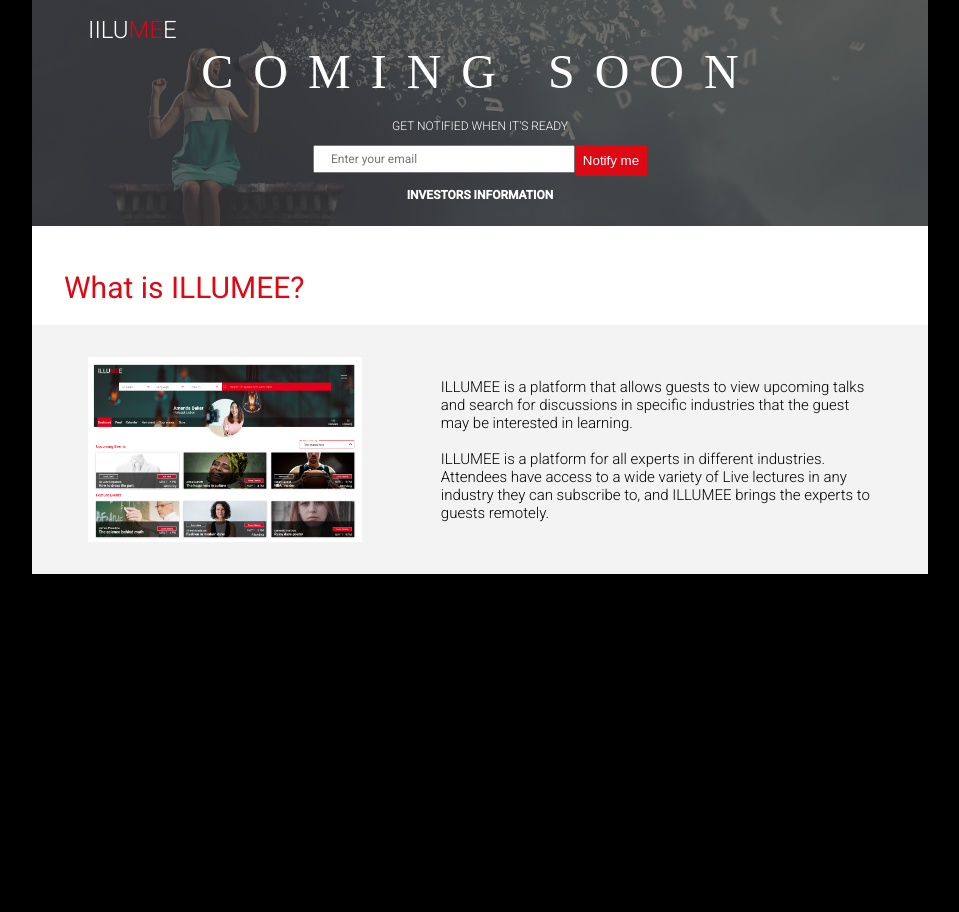
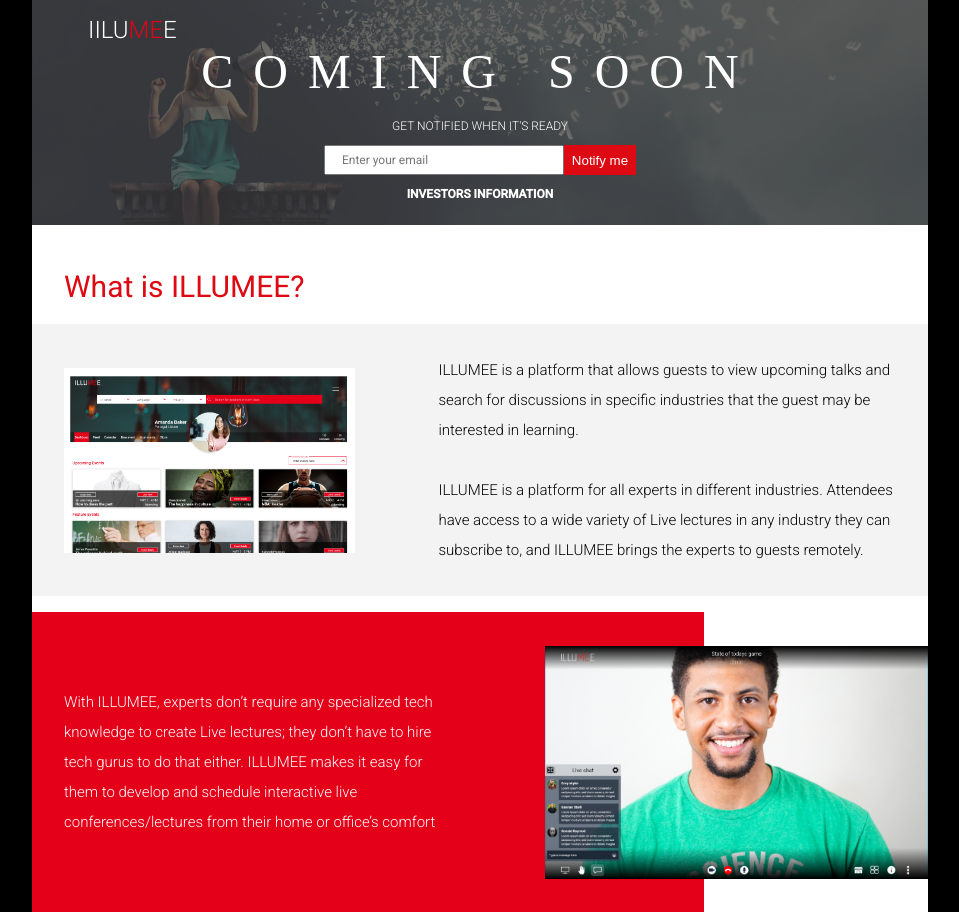
Before and after one commit to Pratha-Me/Illumee, a React (Create React App) app: page / in a window 1280 px wide. Shown: the whole page, without its empty margins (160-1119 px from the left). Before the commit the page ends 800 px from the top, so only its background shows below. Built offline with nearby package versions, Linux system fonts and the light colour scheme.

Commit message:
Conference/Lecture section is finished

```diff
--- a/src/components/Home.js
+++ b/src/components/Home.js
@@ -1,5 +1,6 @@
 import React, { Component } from 'react'
 import dashboard from '../images/Dashboard.png';
+import conference from '../images/Conference.png';
 
 export default class Home extends Component {
     render() {
@@ -19,9 +20,9 @@
 
                 <div className="illumee-body">
                     <h1 className="body-heading"> What is ILLUMEE?</h1>
-                    <div className="flex-div">
-                        <img className="image-resize" src={dashboard} alt="Dashboard"></img>
-                        <p className="flex-p">
+                    <div className="flex-div grey-bg">
+                        <img src={dashboard} alt="Dashboard"></img>
+                        <p className="body-p sm-width-p">
                             ILLUMEE is a platform that allows guests to view upcoming talks and search for discussions in specific industries
                             that the guest may be interested in learning.
                             <br></br> <br></br>
@@ -33,7 +34,7 @@
                             <img className="img-resize"></img>
                         </div>
                         <div className="div-p">
-                            <p className="flex-p">
+                            <p className="body-p">
                             ILLUMEE is a platform that allows guests to view upcoming talks and search for discussions in specific industries
                             that the guest may be interested in learning.
                             <br></br>
@@ -41,7 +42,21 @@
                             lectures in any industry they can subscribe to, and ILLUMEE brings the experts to guests remotely.</p>
                         </div> */}
                     </div>
+                    <div className="relative-div">
+                        <div className="red-bg valign">
+                            <p className="body-p md-width-p">
+                                With ILLUMEE, experts don’t require any specialized tech knowledge to create Live lectures;
+                                they don’t have to hire tech gurus to do that either. ILLUMEE makes it easy for them to develop and
+                                schedule interactive live conferences/lectures from their home or office’s comfort
+                            </p>
+                        </div>
+                        <div className="valign abs-div">
+                            <img src={conference} alt="Live Conference" />
+                        </div>
+
+                    </div>
                 </div>
+
             </React.Fragment>
         )
     }
--- a/src/styles/constant.css
+++ b/src/styles/constant.css
@@ -1,15 +1,20 @@
 :root {
     --body-content-width: 70%;
+
+    --relative-div-height: 300px;
+    /* --image-heigth: ; */
 
     --font-size-para: 15px;
     --letter-spacing-val: 20px;
 
     --font-weight-lighter: lighter;
-    --font-family: "BunueloCleanPro";
+    --font-family: 'BunueloCleanPro';
     --font-family-para: 'Roboto', sans-serif;
 
-    --text-color-red1: #E50019;
-    --text-color-red2: #DD0A14;
+    --color-red1: #E50019;
+    --color-red2: #DD0A14;
+    --text-black: #040405;
+    --text-white: #FBFBFB;
 
     --bg-color-grey: #F3F3F3;
 }
--- a/src/styles/style.css
+++ b/src/styles/style.css
@@ -1,4 +1,8 @@
 @import url("./constant.css");
+
+*{
+    box-sizing: border-box;
+}
 
 html{
     z-index: -1;
@@ -12,6 +16,15 @@
     font-size: var(--font-size-para);
     background-color: white;
 }
+
+/* Aligns items in the vertical axis */
+.valign{
+    display: flex;
+    align-items: center;
+}
+
+/* -------------------------------------------------------- */
+/* -------------------------------------------------------- */
 
 /* Top section starts */
 .intro-heading {
@@ -31,7 +44,7 @@
 }
 
 .intro-heading .brand > span {
-    color: var(--text-color-red1);
+    color: var(--color-red1);
 }
 
 .intro-heading .heading {
@@ -63,31 +76,43 @@
     display: flex;
     justify-content: center;
     align-content: center;
+    height: 30px;
 }
 
 .input-div input {
     font-family: var(--font-family-para);
     width: 240px;
-    height: 22px;
+    height: inherit;
     font-size: 0.75rem;
     padding-left: 1rem;
 }
 
-.intro-heading button {
-    background-color: var(--text-color-red2);
+.input-div button {
+    background-color: var(--color-red2);
     border: none;
     width: 72px;
-    height: 31px;
+    height: inherit;
     color: white;
     font-weight: unset;
 }
 /* Top section ends */
 
+/* -------------------------------------------------------- */
+/* -------------------------------------------------------- */
+
 /* Body (What is Illumee?) starts */
+.sm-width-p {
+    width: 55%;
+}
+
+.md-width-p {
+    width: 65%;
+}
+
 .illumee-body .body-heading {
     font-family: var(--font-family-para);
     font-weight: normal;
-    color: var(--text-color-red2);
+    color: var(--color-red2);
     text-align: left;
     padding-left: 2rem;
     margin-top: 2.75rem;
@@ -97,24 +122,61 @@
     display: flex;
     justify-content: space-between;
     align-items: center;
-    padding: 2rem 3.5rem;
+    padding: 1rem 2rem;
 }
 
-.flex-div{
+.illumee-body .grey-bg{
     background-color: var(--bg-color-grey);
 }
 
-.flex-div .image-resize {
+.flex-div img {
     width: 35%;
     height: 185px;
     object-fit: cover;
     object-position: 0% 0%;
 }
 
-.flex-div .flex-p {
-    width: 55%;
+.body-p {
+    color: var(--text-black);
     font-family: var(--font-family-para);
-    font-weight: lighter;
+    font-size: var(--font-size-para);
+    font-weight: 300;
     text-align: left;
+    line-height: 2;
+}
+
+.relative-div {
+    position: relative;
+    margin-top: 1rem;
+    height: var(--relative-div-height);
+}
+
+.red-bg {
+    background-color: var(--color-red1);
+    width: 75%;
+    height: inherit;
+}
+
+.red-bg p {
+    color: var(--text-white);
+    padding: 0 2rem;
+}
+
+.abs-div {
+    justify-content: flex-end;
+    position: absolute;
+    top: 0;
+    right: 0;
+    width: 45%;
+    height: inherit;
+    object-position: 0% 0%;
+}
+
+.abs-div img {
+    height: auto;
+    width: 95%;
 }
 /* Body (What is Illumee?) ends */
+
+/* -------------------------------------------------------- */
+/* -------------------------------------------------------- */
```
Also changed, not shown: public/index.html (line endings or trailing spaces), src/images/Conference.png (renamed from src/images/Live conference-Chat minimized.png).
